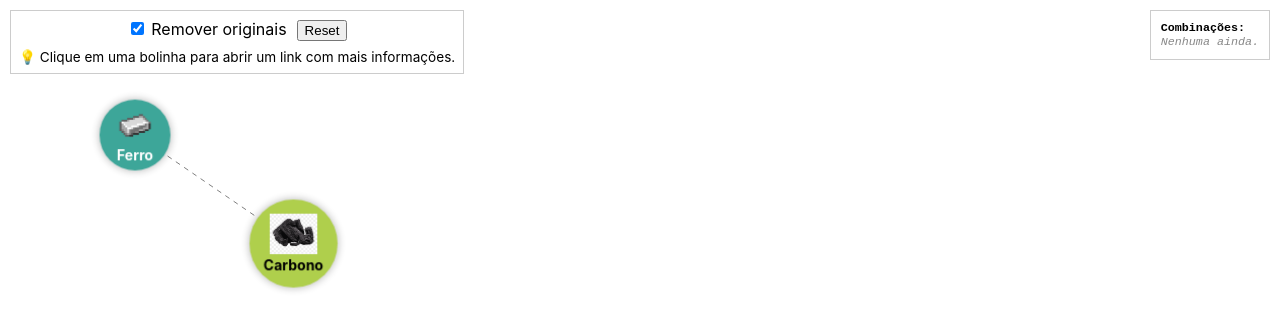
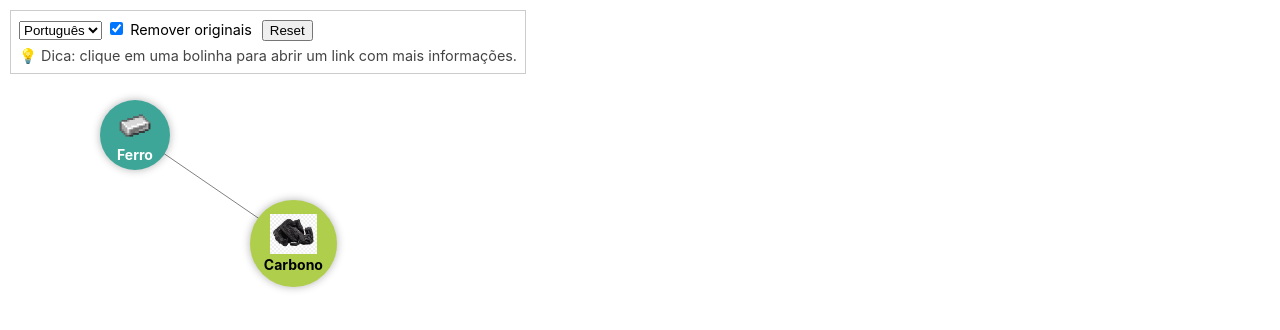
Before and after one commit to Bobagi/primordium, a React (Create React App) app: page / in a window 1280 px wide. Shown: the top 330 px of the page. Built offline with nearby package versions, Linux system fonts and the light colour scheme.

Commit message:
feat: add i18n

```diff
--- a/package.json
+++ b/package.json
@@ -8,10 +8,12 @@
     "@testing-library/react": "^16.3.0",
     "@testing-library/user-event": "^13.5.0",
     "d3": "^7.9.0",
+    "i18next": "^25.2.0",
     "interactjs": "^1.10.27",
     "matter-js": "^0.20.0",
     "react": "^19.1.0",
     "react-dom": "^19.1.0",
+    "react-i18next": "^15.5.2",
     "react-scripts": "5.0.1",
     "web-vitals": "^2.1.4"
   },
--- a/src/App.js
+++ b/src/App.js
@@ -1,21 +1,14 @@
-import React, { useCallback, useEffect, useRef, useState } from "react";
-import "./App.css";
+import React, { useState, useRef, useCallback, useEffect } from "react";
+import { useTranslation } from "react-i18next";
 import Element from "./Element";
-import "./index.css";
 import PhysicsEngine from "./PhysicsEngine";
-import "./style.css";
 
-const combos = {
-  "ferro+carbono": { id: "aco", nome: "Aço" },
-};
-
-// Gera cor aleatória
+const combos = { "ferro+carbono": { id: "aco", nome: "Aço" } };
 const randomColor = () =>
   `#${Math.floor(Math.random() * 0xffffff)
     .toString(16)
     .padStart(6, "0")}`;
 
-// Base de elementos iniciais (sem cor)
 const initialElements = [
   {
     id: "ferro",
@@ -36,7 +29,8 @@ const initialElements = [
 ];
 
 export default function App() {
-  // Estado com cores randomizadas
+  const { t, i18n } = useTranslation();
+
   const [elements, setElements] = useState(() =>
     initialElements.map((e) => ({ ...e, color: randomColor() }))
   );
@@ -46,38 +40,31 @@ export default function App() {
   const elementRefs = useRef({});
   const [, forceUpdate] = useState(0);
 
-  // Força re-render das linhas quando elements muda
-  useEffect(() => {
-    forceUpdate((n) => n + 1);
-  }, [elements]);
+  useEffect(() => forceUpdate((n) => n + 1), [elements]);
 
-  // Evita múltiplas combinações seguidas
   const registerCombo = (a, b) => {
     const key = [a, b].sort().join("+");
     recentlyCombined.current.add(key);
     setTimeout(() => recentlyCombined.current.delete(key), 500);
   };
 
-  // Mix de cores para resultado do combo
-  const mixColors = (hex1, hex2) => {
-    const toRgb = (hex) =>
-      hex.length === 7
-        ? [1, 3, 5].map((i) => parseInt(hex.slice(i, i + 2), 16))
+  const mixColors = (h1, h2) => {
+    const toRgb = (h) =>
+      h.length === 7
+        ? [1, 3, 5].map((i) => parseInt(h.slice(i, i + 2), 16))
         : [0, 0, 0];
-    const [r1, g1, b1] = toRgb(hex1);
-    const [r2, g2, b2] = toRgb(hex2);
+    const [r1, g1, b1] = toRgb(h1);
+    const [r2, g2, b2] = toRgb(h2);
     return `rgb(${Math.floor((r1 + r2) / 2)},${Math.floor(
       (g1 + g2) / 2
     )},${Math.floor((b1 + b2) / 2)})`;
   };
 
-  // Quando move uma bolinha
   const handleMove = useCallback(
     (id, nx, ny) => {
       setElements((els) =>
         els.map((e) => (e.id === id ? { ...e, x: nx, y: ny } : e))
       );
-
       const mover = elements.find((e) => e.id === id);
       elements
         .filter((e) => e.id !== id)
@@ -85,13 +72,9 @@ export default function App() {
           const key = [id, o.id].sort().join("+");
           const dist = Math.hypot(nx - o.x, ny - o.y);
           const result = combos[`${id}+${o.id}`] || combos[`${o.id}+${id}`];
-
           if (!result || dist >= 60 || recentlyCombined.current.has(key))
             return;
-
           registerCombo(id, o.id);
-
-          // Atualiza bolinhas, removendo ou não as originais
           setElements((prev) => {
             const base = removeOnCombine
               ? prev.filter((e) => e.id !== id && e.id !== o.id)
@@ -107,8 +90,6 @@ export default function App() {
               },
             ];
           });
-
-          // Adiciona ao feed
           setFeed((f) => [
             {
               text: `${mover.nome} + ${o.nome} = ${result.nome}`,
@@ -121,14 +102,8 @@ export default function App() {
     [elements, removeOnCombine]
   );
 
-  // Reset sem duplicar manualmente
   const reset = () => {
-    setElements(
-      initialElements.map((e) => ({
-        ...e,
-        color: randomColor(),
-      }))
-    );
+    setElements(initialElements.map((e) => ({ ...e, color: randomColor() })));
     setFeed([]);
   };
 
@@ -136,7 +111,7 @@ export default function App() {
     <div className="App" style={{ position: "relative" }}>
       <PhysicsEngine elements={elements} setElements={setElements} />
 
-      {/* Controles e Dica */}
+      {/* idioma + controles */}
       <div
         style={{
           position: "absolute",
@@ -145,26 +120,32 @@ export default function App() {
           background: "#fff",
           padding: "8px",
           zIndex: 2,
+          fontSize: "0.9em",
           border: "1px solid #ccc",
         }}
       >
+        <select
+          value={i18n.language}
+          onChange={(e) => i18n.changeLanguage(e.target.value)}
+        >
+          <option value="pt">Português</option>
+          <option value="en">English</option>
+        </select>{" "}
         <label>
           <input
             type="checkbox"
             checked={removeOnCombine}
             onChange={(e) => setRemoveOnCombine(e.target.checked)}
           />{" "}
-          Remover originais
+          {t("removeOriginals")}
         </label>
         <button onClick={reset} style={{ marginLeft: 10 }}>
-          Reset
+          {t("reset")}
         </button>
-        <div style={{ marginTop: 8, fontSize: "0.85em" }}>
-          💡 Clique em uma bolinha para abrir um link com mais informações.
-        </div>
+        <div style={{ marginTop: 6, color: "#444" }}>{t("tipClick")}</div>
       </div>
 
-      {/* Conexões */}
+      {/* conexões */}
       <svg
         style={{
           position: "absolute",
@@ -204,46 +185,35 @@ export default function App() {
         )}
       </svg>
 
-      {/* Bolinhas */}
+      {/* bolinhas */}
       {elements.map((e) => (
         <Element
           key={e.id}
-          id={e.id}
-          nome={e.nome}
-          x={e.x}
-          y={e.y}
-          color={e.color}
-          image={e.image}
-          wiki={e.wiki}
+          {...e}
           innerRef={(node) => (elementRefs.current[e.id] = node)}
           onMove={handleMove}
         />
       ))}
 
-      {/* Histórico de Combinações */}
+      {/* histórico */}
       <div
         style={{
           position: "absolute",
-          top: 10,
-          right: 10,
+          bottom: 10,
+          left: 10,
           background: "#fff",
           padding: "10px",
           border: "1px solid #ccc",
           fontFamily: "monospace",
           maxWidth: 300,
           fontSize: "0.9em",
-          zIndex: 9999,
-          textAlign: "left",
+          zIndex: 2,
         }}
       >
-        <strong>Combinações:</strong>
-        {feed.length === 0 ? (
-          <div style={{ fontStyle: "italic", color: "#888" }}>
-            Nenhuma ainda.
-          </div>
-        ) : (
-          feed.map((item) => <div key={item.ts}>{item.text}</div>)
-        )}
+        <strong>{t("combinations")}:</strong>
+        {feed.map((item) => (
+          <div key={item.ts}>{item.text}</div>
+        ))}
       </div>
     </div>
   );
--- /dev/null
+++ b/src/i18n.js
@@ -0,0 +1,13 @@
+import i18n from "i18next";
+import { initReactI18next } from "react-i18next";
+import en from "./locales/en/translation.json";
+import pt from "./locales/pt/translation.json";
+
+i18n.use(initReactI18next).init({
+  resources: { pt: { translation: pt }, en: { translation: en } },
+  lng: "pt",
+  fallbackLng: "pt",
+  interpolation: { escapeValue: false },
+});
+
+export default i18n;
--- /dev/null
+++ b/src/locales/en/translation.json
@@ -0,0 +1,6 @@
+{
+  "removeOriginals": "Remove originals",
+  "reset": "Reset",
+  "tipClick": "💡 Tip: click a circle to open an informative link.",
+  "combinations": "Combinations"
+}
--- /dev/null
+++ b/src/locales/pt/translation.json
@@ -0,0 +1,6 @@
+{
+  "removeOriginals": "Remover originais",
+  "reset": "Reset",
+  "tipClick": "💡 Dica: clique em uma bolinha para abrir um link com mais informações.",
+  "combinations": "Combinações"
+}
```
Also changed, not shown: src/index.js (+7 -6 lines), 1 other file (tests, documents, lock files or other folders).
